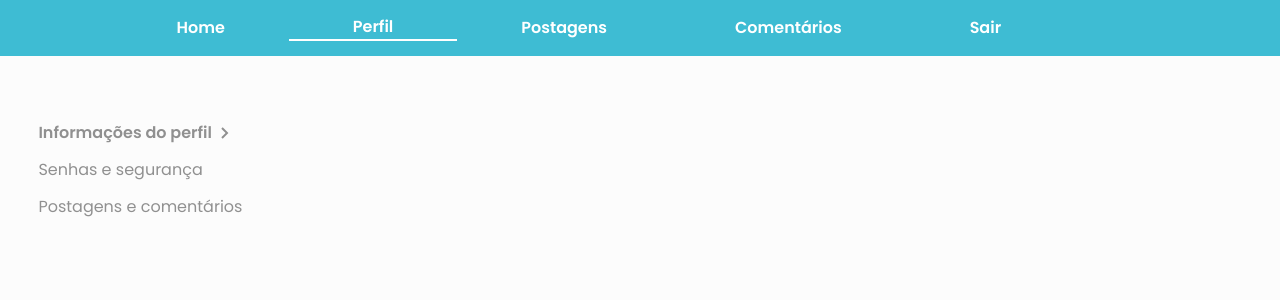
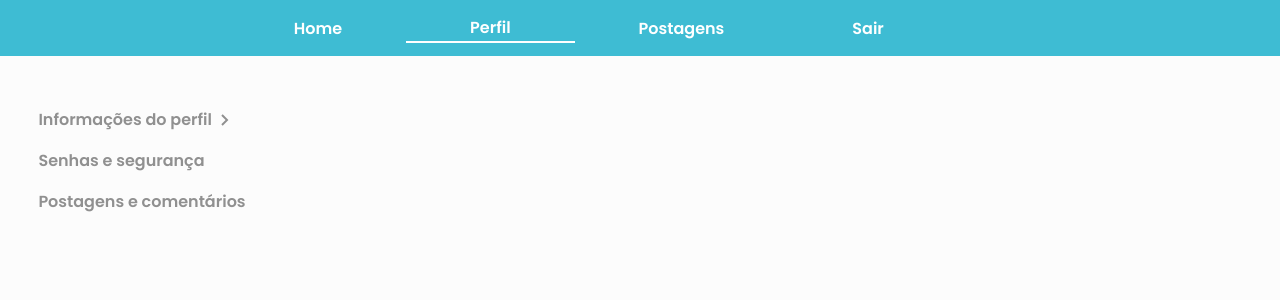
Before and after one commit to stack-over-code-atlantico/supermercadosq-fe, a React (Vite) app in the folder supermercadosq/: page /login/profile in a window 1280 px wide. Shown: the top 300 px of the page. Built offline with nearby package versions, Linux system fonts and the light colour scheme.

Commit message:
Feat: atualização da sidebar

```diff
--- a/supermercadosq/src/components/NavBarSecond/NavBarSecond.jsx
+++ b/supermercadosq/src/components/NavBarSecond/NavBarSecond.jsx
@@ -44,11 +44,7 @@ export default function Navbar() {
                   Postagens
                 </NavLink>
               </NavItem>
-              <NavItem>
-                <NavLink to='/login/comentarios' onClick={closeMobileMenu}>
-                  Comentários
-                </NavLink>
-              </NavItem>
+
               <NavItem>
                 <NavLink to='/login/sair' onClick={closeMobileMenu}>
                   Sair
--- a/supermercadosq/src/components/NavBarSecond/styles.jsx
+++ b/supermercadosq/src/components/NavBarSecond/styles.jsx
@@ -66,7 +66,6 @@ export const NavMenu = styled.ul`
 
 export const NavItem = styled.li`
   height: 30px;
-  border-bottom: 2px solid transparent;
   &:hover {
     border-bottom: 2px solid var(--color-white);
   }
--- a/supermercadosq/src/components/PasswordSecurity/PasswordSecurity.jsx
+++ b/supermercadosq/src/components/PasswordSecurity/PasswordSecurity.jsx
@@ -1,13 +1,9 @@
 import React from 'react';
-import { SideLink } from './styles'
 
 
 export default function PasswordSecurity() {
   return (
      <>
-      <SideLink to='/login/profile/teste3'>
-        Senhas e segurança
-      </SideLink>
      </>
   );
 }
--- a/supermercadosq/src/components/PasswordSecurity/styles.jsx
+++ b/supermercadosq/src/components/PasswordSecurity/styles.jsx
@@ -1,11 +1 @@
 import styled from 'styled-components';
-import { Link } from 'react-router-dom';
-
-export const SideLink = styled(Link)`
-  text-decoration: none;
-  color: rgba(144, 144, 144, 1);
-  margin-top: 1%;
-  &:hover {
-    font-weight: bold;
-  }
-`;
--- a/supermercadosq/src/components/PostComments/PostComments.jsx
+++ b/supermercadosq/src/components/PostComments/PostComments.jsx
@@ -4,9 +4,7 @@ import { SideLink } from './styles'
 export default function PostComments() {
   return (
      <>
-      <SideLink to='/login/profile/teste2'>
-        Postagens e comentários
-      </SideLink>
+
      </>
   );
 }
--- a/supermercadosq/src/components/PostComments/styles.jsx
+++ b/supermercadosq/src/components/PostComments/styles.jsx
@@ -1,11 +1 @@
 import styled from 'styled-components';
-import { Link } from 'react-router-dom';
-
-export const SideLink = styled(Link)`
-  text-decoration: none;
-  margin-top: 1%;
-  color: rgba(144, 144, 144, 1);
-  &:hover {
-    font-weight: bold;
-  }
-`;
--- a/supermercadosq/src/components/ProfileInformation/ProfileInformation.jsx
+++ b/supermercadosq/src/components/ProfileInformation/ProfileInformation.jsx
@@ -1,17 +1,12 @@
 import React from 'react';
-import { SideLink } from './styles';
-import { BiChevronRight } from 'react-icons/bi';
+
 
 export default function ProfileInformation() {
   return (
      <>
 
-      <SideLink to='/login/profile' >
-        <div style={{ display: 'flex', alignItems: 'center'}}>
-          Informações do perfil
-          <BiChevronRight size='1.5rem' />
-        </div>
-      </SideLink>
+
+
      </>
   );
 }
--- a/supermercadosq/src/components/ProfileInformation/styles.jsx
+++ /dev/null
@@ -1,14 +0,0 @@
-import styled from 'styled-components';
-import { Link } from 'react-router-dom';
-
-export const SideLink = styled(Link)`
-  text-decoration: none;
-  color: rgba(144, 144, 144, 1);
-  font-weight: bold;
-
-  .icone {
-    font-size: 2rem;
-
-  }
-
-`;
--- a/supermercadosq/src/components/SideBar/SideBar.jsx
+++ b/supermercadosq/src/components/SideBar/SideBar.jsx
@@ -1,15 +1,30 @@
 import React from 'react';
 import { SideBarContainer } from './styles'
-import InformacoesPerfil from '../../components/ProfileInformation/ProfileInformation';
-import SenhasSegurança from '../../components/PasswordSecurity/PasswordSecurity';
-import PostagensComentarios from '../../components/PostComments/PostComments';
+import { SideLink } from './styles';
+import { BiChevronRight } from 'react-icons/bi';
+
 
 export default function SideBar() {
   return (
     <SideBarContainer>
-      <InformacoesPerfil />
-      <SenhasSegurança />
-      <PostagensComentarios />
+       <SideLink to='/login/profile'>
+        <div style={{ display: 'flex', alignItems: 'center'}} >
+          Informações do perfil
+          <BiChevronRight size='1.5rem' />
+        </div>
+      </SideLink>
+
+      <SideLink to='/login/profile/teste2' >
+        <div style={{ display: 'flex', alignItems: 'center', margin: '1rem 0'}}>
+          Senhas e segurança
+        </div>
+      </SideLink>
+
+      <SideLink to='/login/profile/teste3' >
+        <div style={{ display: 'flex', alignItems: 'center'}}>
+          Postagens e comentários
+        </div>
+      </SideLink>
     </SideBarContainer>
   );
 }
--- a/supermercadosq/src/components/SideBar/styles.jsx
+++ b/supermercadosq/src/components/SideBar/styles.jsx
@@ -1,7 +1,26 @@
 import styled from 'styled-components';
+import { Link } from 'react-router-dom';
 
 export const SideBarContainer = styled.div`
-  margin: 5% 3%;
+  margin: 4% 3%;
   display: flex;
   flex-direction: column;
+
+
+
 `;
+
+
+export const SideLink = styled(Link)`
+  text-decoration: none;
+  color: rgba(144, 144, 144, 1);
+  font-weight: bold;
+   &:hover {
+    font-size: 1.115rem;
+   }
+
+  .icone {
+    font-size: 2rem;
+
+  }
+`;
```
